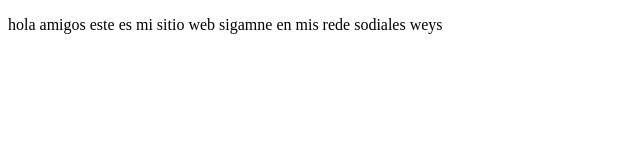
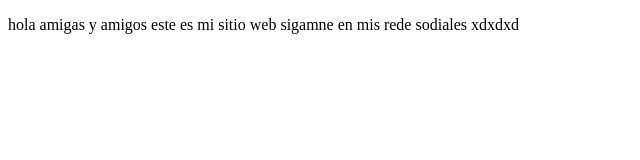
Before and after one commit to Steales1/proyectoDemoCursoPrework, a plain HTML site: page index.html in a window 1280 px wide. Shown: the whole page, without its empty margins (0-640 px from the left). Drawn offline with Linux system fonts and the light colour scheme.

Commit message:
cambios agregados amigas

```diff
--- a/index.html
+++ b/index.html
@@ -8,8 +8,8 @@
 </head>
 <body>
     <p>
-        hola amigos este es mi sitio web sigamne en mis rede sodiales
-        weys
+        hola amigas y amigos este es mi sitio web sigamne en mis rede sodiales
+        xdxdxd
     </p>
 </body>
 </html>
```
